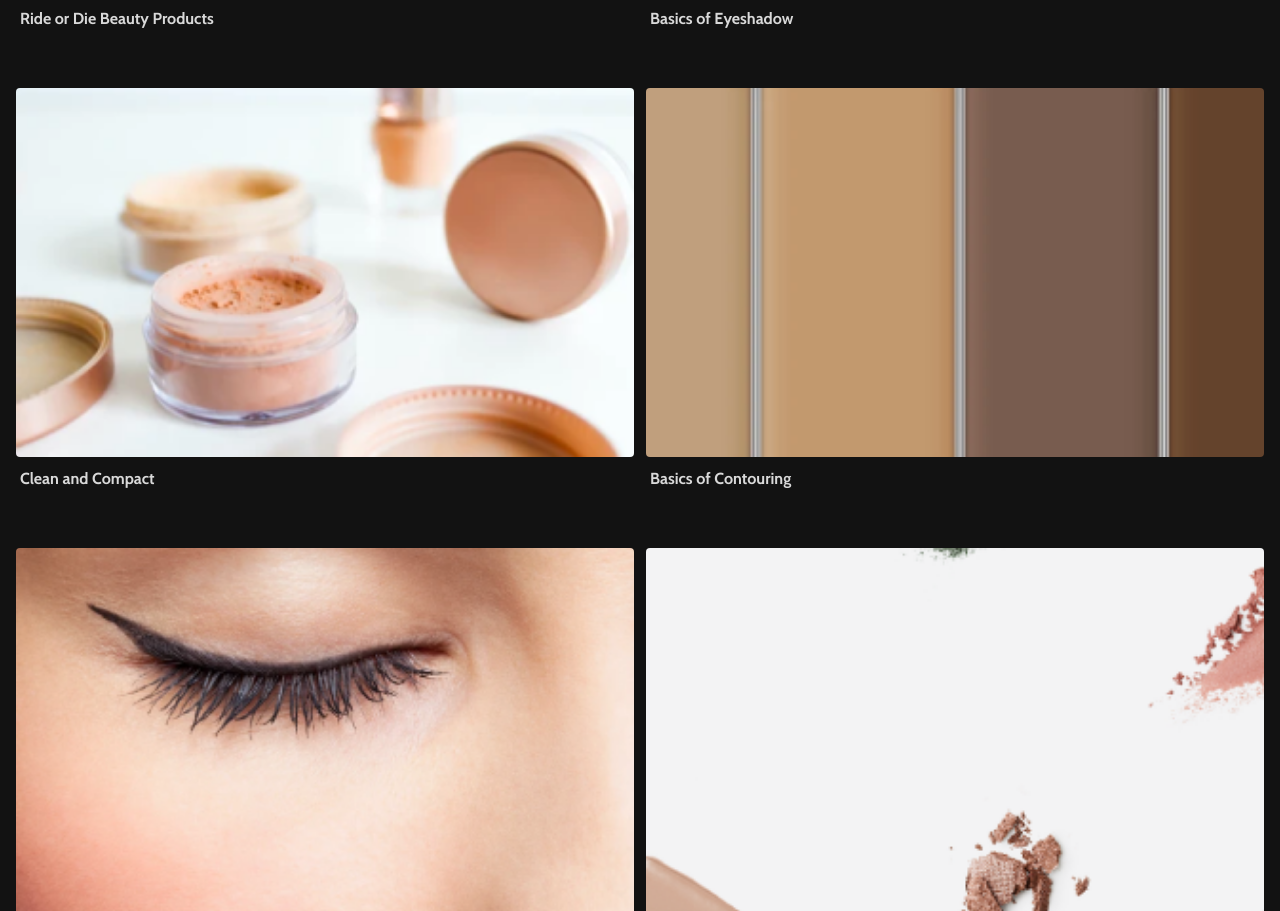
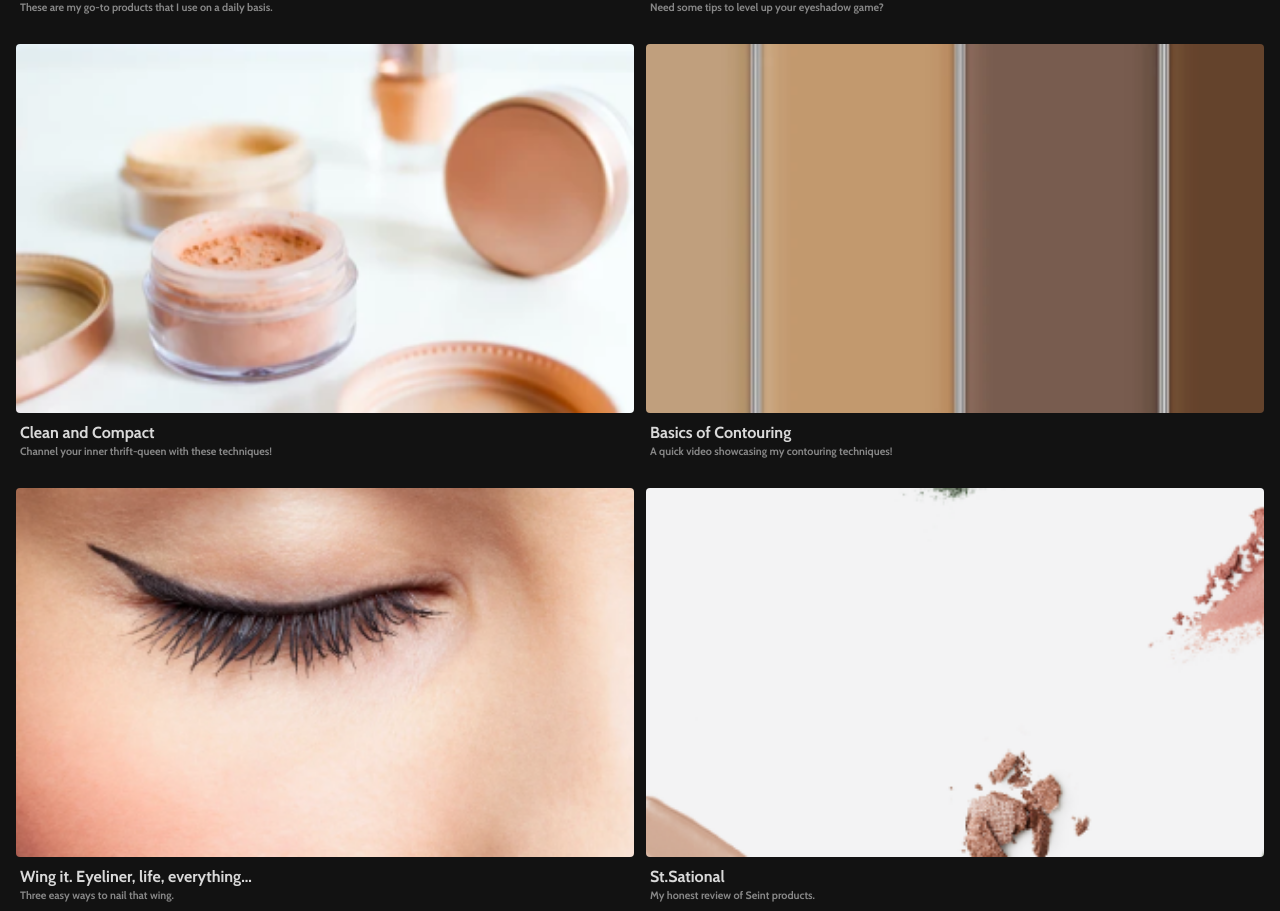
Before and after one commit to ryanbradley-webdev/makeup-yer-mind-official, a Next.js app: page / in a window 1280 px wide. Shown: the part 6434-7345 px from the top of the page. Built offline with nearby package versions, Linux system fonts and the light colour scheme.

Commit message:
Add description content to blogs on homepage. Refactor button component to use variants vice the alt attribute to use a 'ghost' class for use in the f ooter.

```diff
--- a/app/assets/Button.tsx
+++ b/app/assets/Button.tsx
@@ -2,15 +2,25 @@ import React from 'react'
 
 interface ButtonProps extends React.HTMLAttributes<HTMLButtonElement> {
     children: string
-    alt?: boolean
+    variant?: string
 }
 
 export default function Button({
     children,
-    alt
+    variant
 }: ButtonProps) {
+    const generateClassName = () => {
+        if (variant === 'solid') {
+            return 'button-solid'
+        } else if (variant === 'ghost') {
+            return 'button-ghost'
+        } else {
+            return 'button-main'
+        }
+    }
+
     return (
-        <button className={alt ? 'button button-alt' : 'button button-main' } >
+        <button className={ `button ${generateClassName()}` } >
             {children}
         </button>
     )
--- a/app/components/footer/Subscribe.tsx
+++ b/app/components/footer/Subscribe.tsx
@@ -18,7 +18,7 @@ export default function Subscribe() {
 
                 <input type="email" name="email" id="email" placeholder='Enter your email' required />
 
-                <Button>
+                <Button variant='ghost'>
                     Submit
                 </Button>
 
--- a/app/components/footer/footer.module.css
+++ b/app/components/footer/footer.module.css
@@ -27,9 +27,6 @@
 
 .form button {
     font-size: 12px;
-    color: var(--color-white-ter);
-    border-color: var(--color-white-ter);
-    border-width: 1px;
 }
 
 .footer img {
--- a/app/components/home-page-subsections/BlogsSection.tsx
+++ b/app/components/home-page-subsections/BlogsSection.tsx
@@ -28,6 +28,10 @@ export default function BlogsSection() {
                             Ride or Die Beauty Products
                         </h5>
 
+                        <h6>
+                            These are my go-to products that I use on a daily basis.
+                        </h6>
+
                     </div>
 
                     <div className={styles.subcontent}>
@@ -37,6 +41,10 @@ export default function BlogsSection() {
                         <h5>
                             Basics of Eyeshadow
                         </h5>
+
+                        <h6>
+                            Need some tips to level up your eyeshadow game?
+                        </h6>
 
                     </div>
 
@@ -48,6 +56,10 @@ export default function BlogsSection() {
                             Clean and Compact
                         </h5>
 
+                        <h6>
+                            Channel your inner thrift-queen with these techniques!
+                        </h6>
+
                     </div>
 
                     <div className={styles.subcontent}>
@@ -57,6 +69,10 @@ export default function BlogsSection() {
                         <h5>
                             Basics of Contouring
                         </h5>
+
+                        <h6>
+                            A quick video showcasing my contouring techniques!
+                        </h6>
 
                     </div>
 
@@ -68,6 +84,10 @@ export default function BlogsSection() {
                             Wing it. Eyeliner, life, everything...
                         </h5>
 
+                        <h6>
+                            Three easy ways to nail that wing.
+                        </h6>
+
                     </div>
 
                     <div className={styles.subcontent}>
@@ -78,12 +98,16 @@ export default function BlogsSection() {
                             St.Sational
                         </h5>
 
+                        <h6>
+                            My honest review of Seint products.
+                        </h6>
+
                     </div>
 
                 </div>
 
                 <Link href='/blogs'>
-                    <Button alt>
+                    <Button variant='solid'>
                         See the rest of my blogs!
                     </Button>
                 </Link>
--- a/app/components/home-page-subsections/LooksSection.tsx
+++ b/app/components/home-page-subsections/LooksSection.tsx
@@ -51,7 +51,7 @@ export default function LooksSection() {
                     </Link>
 
                     <Link href='/looks'>
-                        <Button alt>
+                        <Button variant='solid'>
                             All Looks
                         </Button>
                     </Link>
@@ -146,7 +146,7 @@ export default function LooksSection() {
                 </div>
 
                 <Link href='/looks'>
-                    <Button alt>
+                    <Button variant='solid'>
                         See the rest of my looks!
                     </Button>
                 </Link>
--- a/app/components/home-page-subsections/NewSection.tsx
+++ b/app/components/home-page-subsections/NewSection.tsx
@@ -47,7 +47,7 @@ export default function NewSection() {
                     </Link>
 
                     <Link href='/blogs'>
-                        <Button alt>
+                        <Button variant='solid'>
                             All Blogs
                         </Button>
                     </Link>
--- a/app/components/home-page-subsections/section.module.css
+++ b/app/components/home-page-subsections/section.module.css
@@ -121,7 +121,7 @@
     display: grid;
     grid-template-columns: repeat(2, 1fr);
     column-gap: 12px;
-    row-gap: 60px;
+    row-gap: 30px;
 }
 
 .first_look {
@@ -132,12 +132,25 @@
 .subcontent {
     display: flex;
     flex-direction: column;
-    gap: 12px;
 }
 
-.subcontent h5{
+.subcontent img {
+    margin-bottom: 12px;
+}
+
+.subcontent h5,
+.subcontent h6 {
     margin-left: 4px;
+}
+
+.subcontent h5 {
+    margin-bottom: 4px;
     color: var(--color-white-sec);
+    line-height: 16px;
+}
+
+.subcontent h6 {
+    color: var(--color-white-ter);
 }
 
 .first_look > img,
--- a/app/globals.css
+++ b/app/globals.css
@@ -58,9 +58,15 @@ main {
   background-color: rgba(0, 0, 0, 0.288);
 }
 
-.button-alt {
+.button-solid {
   color: black;
   background-color: var(--color-gold-pri);
+}
+
+.button-ghost {
+  color: var(--color-white-ter);
+  background-color: rgba(0, 0, 0, 0.288);
+  border-color: var(--color-white-ter);
 }
 
 input,
--- a/app/page.tsx
+++ b/app/page.tsx
@@ -42,7 +42,7 @@ export default function Home() {
           </Link>
 
           <Link href='/color-match'>
-            <Button alt>
+            <Button variant='solid'>
               Get Color-Matched
             </Button>
           </Link>
@@ -87,7 +87,7 @@ export default function Home() {
           </p>
 
           <Link href='/'>
-            <Button alt>
+            <Button variant='solid'>
               Let&apos;s Do It!!
             </Button>
           </Link>
```
